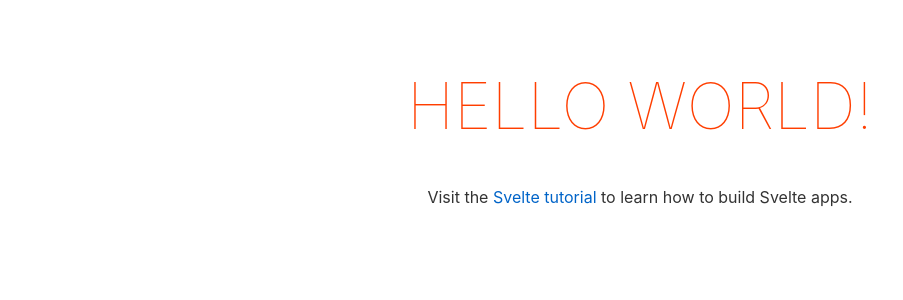
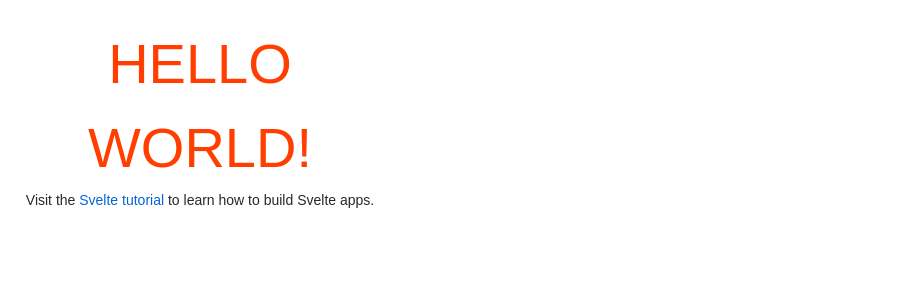
Before and after one commit to krishna-suwal/link-memory-extension, a Svelte app: page / in a window 1280 px wide. Shown: the top 300 px of the page, without its empty margins (0-903 px from the left). Built offline with nearby package versions, Linux system fonts and the light colour scheme.

Commit message:
Cleaned up some files after svelte setup

```diff
--- a/popup.html
+++ b/popup.html
@@ -3,75 +3,20 @@
 
 <head>
 	<title>Link Memory</title>
-	<link rel="stylesheet" href="/assets/css/reset.css">
-	<link rel="stylesheet" href="/assets/css/popup.css">
-	<link rel="stylesheet" href="/assets/css/primer-17.3.0.css">
 
-	<!-- Local JS -->
-	<script src="/assets/js/popup.js" defer></script>
+	<link rel='stylesheet' href='public/global.css'>
+	<link rel='stylesheet' href='public/build/bundle.css'>
+	<link rel="stylesheet" href="public/assets/css/reset.css">
+	<link rel="stylesheet" href="public/assets/css/popup.css">
+	<link rel="stylesheet" href="public/assets/css/primer-17.3.0.css">
 
 	<!-- clipboard.js -->
-	<script src="/assets/js/clipboard.min.js"></script>
+	<script src="public/assets/js/clipboard.min.js"></script>
 
-	<!-- jQuery -->
-	<script src="/assets/js/jquery-3.6.0.min.js" crossorigin="anonymous" referrerpolicy="no-referrer"></script>
+	<script defer src='public/build/bundle.js'></script>
 </head>
 
 <body>
-	<div class="header">
-		<div class="title">
-			<span>Link Memory</span>
-		</div>
-		<div class="actions">
-			<button class="clear-trash">Clear Trash</button>
-			<span class="restore">
-				<svg xmlns="http://www.w3.org/2000/svg" xmlns:xlink="http://www.w3.org/1999/xlink" version="1.1"
-					id="Capa_1" x="0px" y="0px" viewBox="0 0 448 448" style="enable-background:new 0 0 448 448;"
-					xml:space="preserve">
-					<g>
-						<g>
-							<g>
-								<path
-									d="M256,32C149.973,32,64,117.973,64,224H0l85.333,85.333L170.667,224h-64c0-82.453,66.88-149.333,149.333-149.333     S405.333,141.547,405.333,224S338.453,373.333,256,373.333c-32.32,0-62.08-10.347-86.613-27.84L139.2,376.107     C171.627,401.067,212.053,416,256,416c106.027,0,192-85.973,192-192S362.027,32,256,32z" />
-								<path
-									d="M298.667,224c0-23.573-19.093-42.667-42.667-42.667S213.333,200.427,213.333,224s19.093,42.667,42.667,42.667     S298.667,247.573,298.667,224z" />
-							</g>
-						</g>
-					</g>
-					<g></g>
-					<g></g>
-					<g></g>
-					<g></g>
-					<g></g>
-					<g></g>
-					<g></g>
-					<g></g>
-					<g></g>
-					<g></g>
-					<g></g>
-					<g></g>
-					<g></g>
-					<g></g>
-					<g></g>
-				</svg>
-			</span>
-		</div>
-	</div>
-	<div class="lists-wrapper">
-		<div class="links-list"></div>
-
-		<div class="open-tabs-list">
-			<div class="list-header">
-				<span>Open Tabs</span>
-			</div>
-			<div class="list">
-			</div>
-		</div>
-	</div>
-
-	<div class="add-link-btn-container">
-		<button class="add-link">Add Current Tab</button>
-	</div>
 </body>
 
 </html>
--- a/public/global.css
+++ b/public/global.css
@@ -3,61 +3,3 @@ html, body {
 	width: 100%;
 	height: 100%;
 }
-
-body {
-	color: #333;
-	margin: 0;
-	padding: 8px;
-	box-sizing: border-box;
-	font-family: -apple-system, BlinkMacSystemFont, "Segoe UI", Roboto, Oxygen-Sans, Ubuntu, Cantarell, "Helvetica Neue", sans-serif;
-}
-
-a {
-	color: rgb(0,100,200);
-	text-decoration: none;
-}
-
-a:hover {
-	text-decoration: underline;
-}
-
-a:visited {
-	color: rgb(0,80,160);
-}
-
-label {
-	display: block;
-}
-
-input, button, select, textarea {
-	font-family: inherit;
-	font-size: inherit;
-	-webkit-padding: 0.4em 0;
-	padding: 0.4em;
-	margin: 0 0 0.5em 0;
-	box-sizing: border-box;
-	border: 1px solid #ccc;
-	border-radius: 2px;
-}
-
-input:disabled {
-	color: #ccc;
-}
-
-button {
-	color: #333;
-	background-color: #f4f4f4;
-	outline: none;
-}
-
-button:disabled {
-	color: #999;
-}
-
-button:not(:disabled):active {
-	background-color: #ddd;
-}
-
-button:focus {
-	border-color: #666;
-}
--- a/public/index.html
+++ b/public/index.html
@@ -4,13 +4,25 @@
 	<meta charset='utf-8'>
 	<meta name='viewport' content='width=device-width,initial-scale=1'>
 
-	<title>Svelte app</title>
+	<title>Link Memory</title>
 
-	<link rel='icon' type='image/png' href='/favicon.png'>
-	<link rel='stylesheet' href='/global.css'>
-	<link rel='stylesheet' href='/build/bundle.css'>
+	<link rel='icon' type='image/png' href='favicon.png'>
+	<link rel='stylesheet' href='global.css'>
+	<link rel='stylesheet' href='build/bundle.css'>
+	<link rel="stylesheet" href="assets/css/reset.css">
+	<link rel="stylesheet" href="assets/css/popup.css">
+	<link rel="stylesheet" href="assets/css/primer-17.3.0.css">
 
-	<script defer src='/build/bundle.js'></script>
+	<!-- clipboard.js -->
+	<script src="assets/js/clipboard.min.js"></script>
+
+	<script defer src='build/bundle.js'></script>
+
+	<style>
+		body {
+			padding: 8px;
+		}
+	</style>
 </head>
 
 <body>
```
